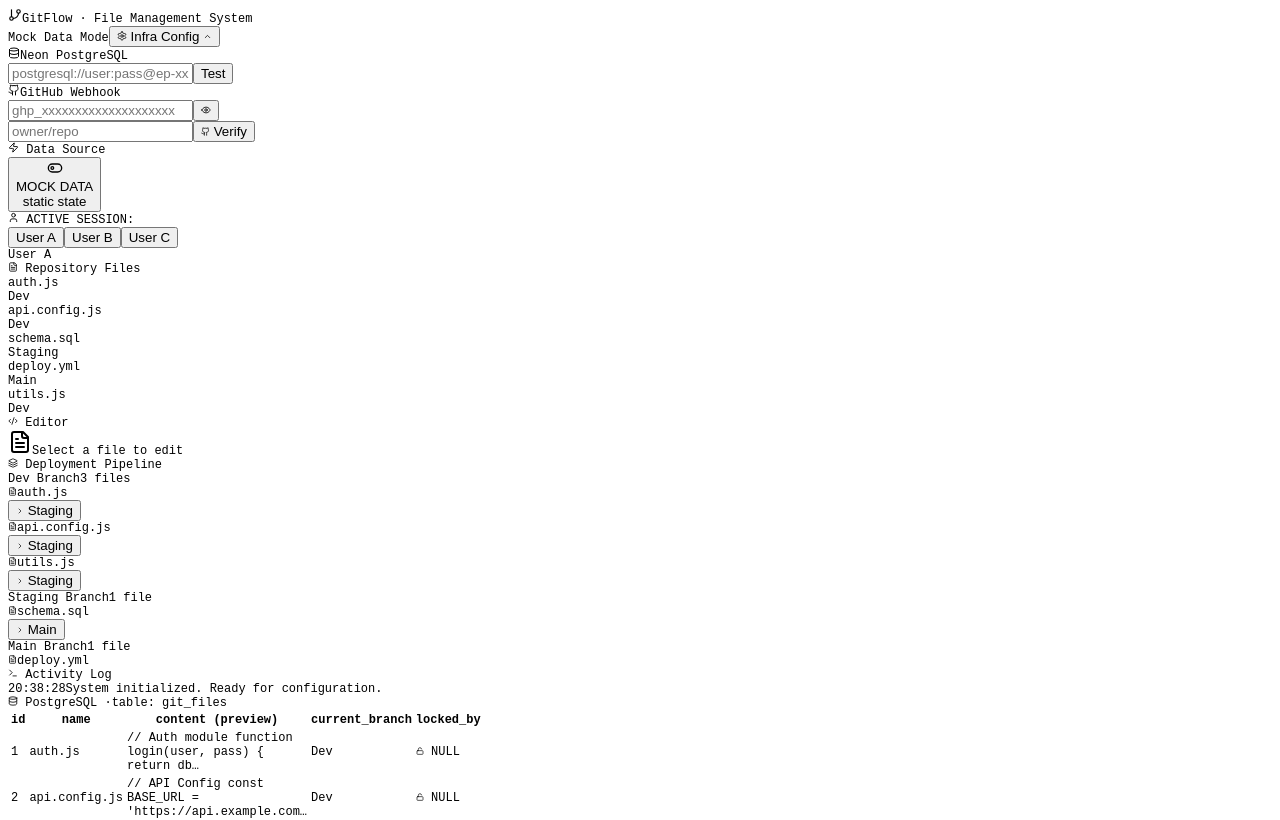
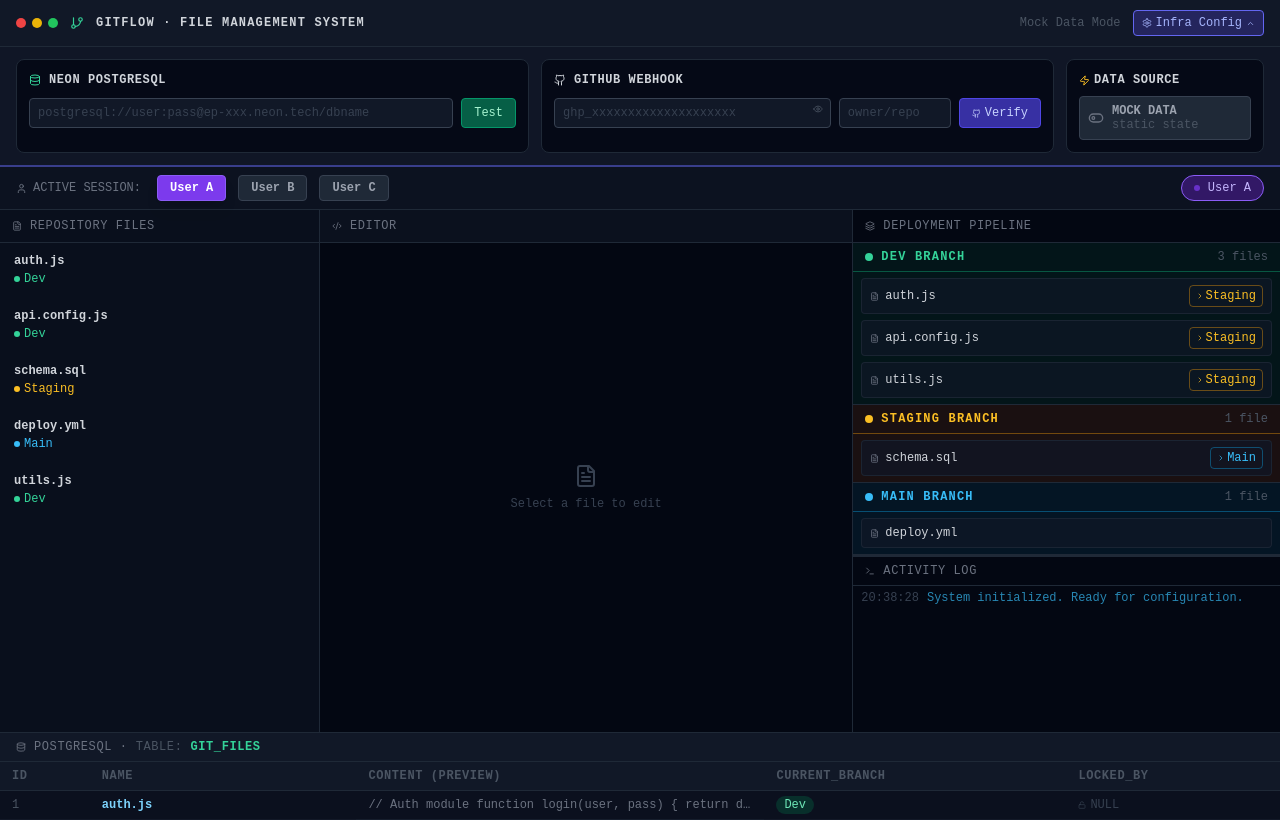
Before and after one commit to RazaRH17/gitflow-production-system, a Next.js app: page / in a window 1280 px wide. Shown: the top 820 px of the page. Built offline with nearby package versions, Linux system fonts and the light colour scheme.

Commit message:
Update layout.tsx

```diff
--- a/app/layout.tsx
+++ b/app/layout.tsx
@@ -1,3 +1,4 @@
+import "./globals.css";
 import type { Metadata } from "next";
 
 export const metadata: Metadata = {
@@ -12,7 +13,9 @@ export default function RootLayout({
 }>) {
   return (
     <html lang="en">
-      <body>{children}</body>
+      <body className="bg-slate-50 text-slate-900 antialiased">
+        {children}
+      </body>
     </html>
   );
 }
```
